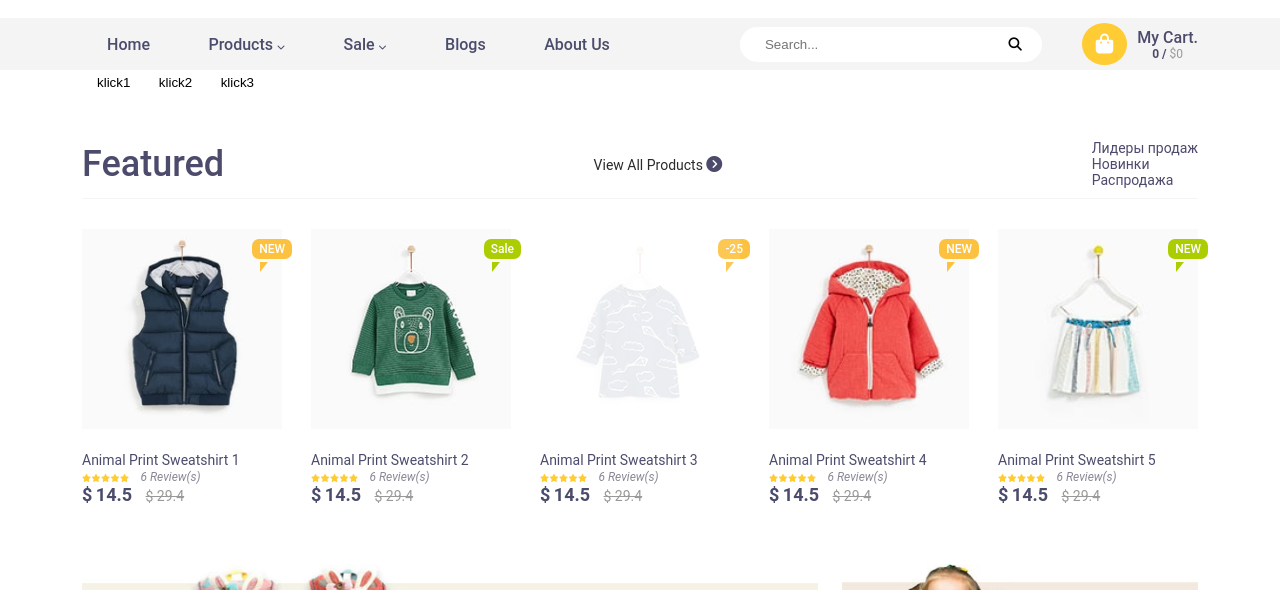
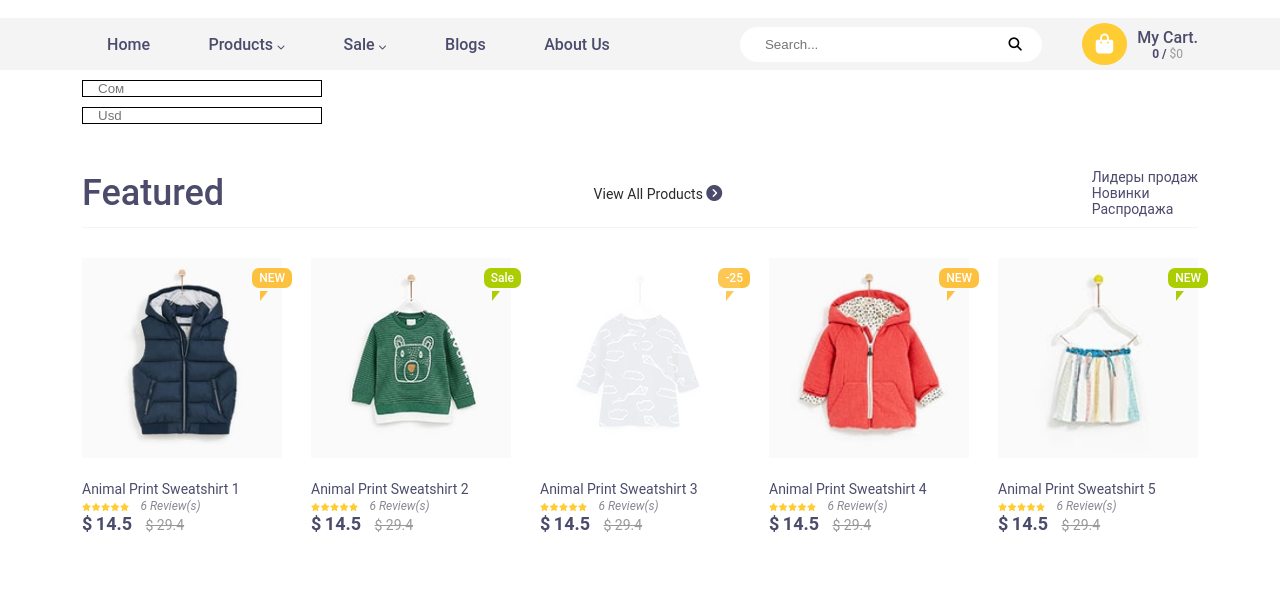
Before and after one commit to Mok1ner/Mok1ner-50k_Frontend, a plain HTML site: page index.html in a window 1280 px wide. Shown: the part 158-748 px from the top of the page. Drawn offline with Linux system fonts and the light colour scheme.

Commit message:
all_code

```diff
--- a/index.html
+++ b/index.html
@@ -7,6 +7,13 @@
     <link href="fontawesome/css/all.css" rel="stylesheet" />
     <link href="bootstrap/css/bootstrap-grid.min.css" rel="stylesheet" />
     <link rel="stylesheet" href="style2.css" />
+		<style>
+			#som,#usd {
+					border: 1px solid;
+					color: black;
+					margin-top: 10px;
+			}
+		</style>
   </head>
   <body>
     <header>
@@ -367,10 +374,17 @@
     <main>
       <div class="container">
 
+				<p>
+					<input type="text" id="som" placeholder="Сом">
+				</p>
 
-				<button	type="button"	class="btn	btn_secondary"	id="btn1">klick1</button>
-				<button	type="button"	class="btn	btn_secondary"	id="btn2">klick2</button>
-				<button	type="button"	class="btn	btn_secondary"	id="btn3">klick3</button>
+					<p>
+							<input type="text" id="usd" placeholder="Usd">
+					</p>
+
+				<!--button	type="button"	class="btn	btn_secondary"	id="btn1">klick1</butto-->
+				<!--button	type="button"	class="btn	btn_secondary"	id="btn2">klick2</butto-->
+				<!--button	type="button"	class="btn	btn_secondary"	id="btn3">klick3</butto-->
 
 
         <section class="main__items">
```
